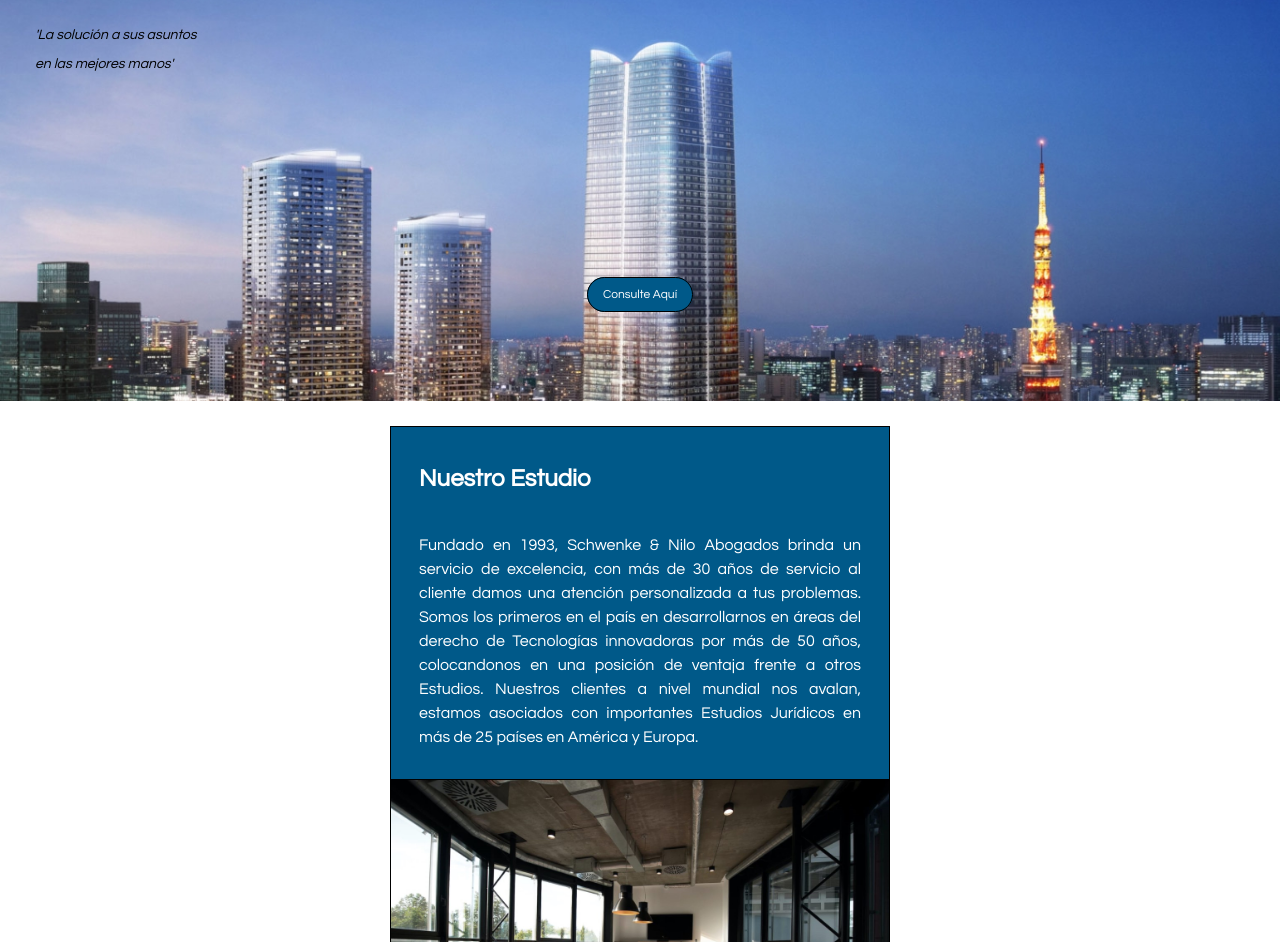
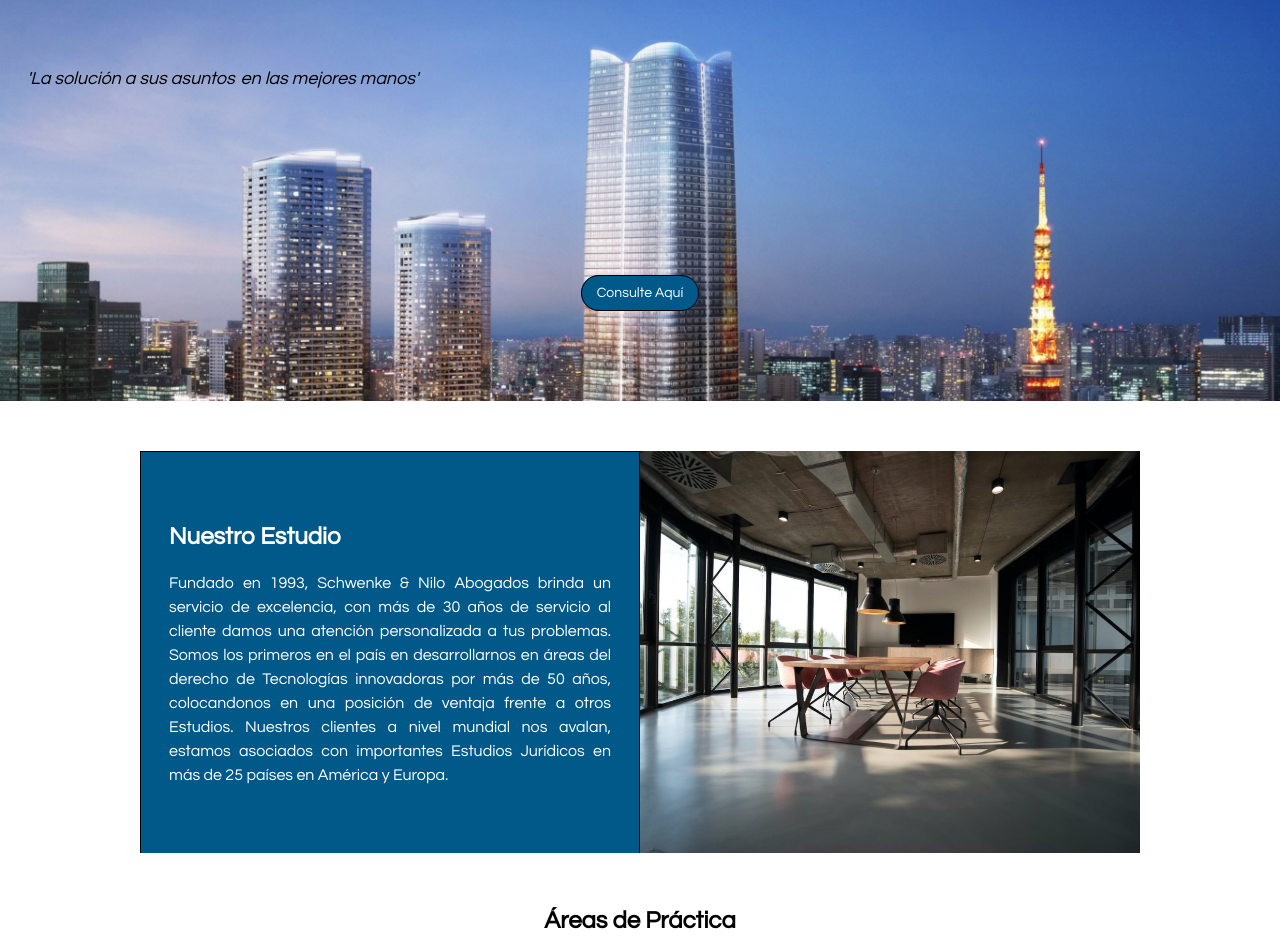
Before and after one commit to cristobalhiza/SyN-Abogados, a plain HTML site: page index.html in a window 1280 px wide. Shown: the part 82-1024 px from the top of the page. Drawn offline with nearby package versions, Linux system fonts and the light colour scheme.

Commit message:
slogan media querie

```diff
--- a/index.html
+++ b/index.html
@@ -51,7 +51,7 @@
         <section>
             <article class="about-container">
                 <div class="about__text">
-                    <h2>Nuestro Estudio</h2>
+                    <h2 class="about__heading">Nuestro Estudio</h2>
                     <p>Fundado en 1993, Schwenke & Nilo Abogados brinda un servicio de excelencia, con más de 30 años de
                         servicio al cliente damos una atención personalizada a tus problemas. Somos los primeros en el
                         país en desarrollarnos en áreas del derecho de Tecnologías innovadoras por más de 50 años,
@@ -76,12 +76,12 @@
         <h2 class="services-heading">Áreas de Práctica</h2>
         <section class="services">
             <article class="services-article">
-                <div class="services-article__img-container">
-                    <img src="./img/services/tributario-m.png" alt="Imgagen D° tributario"
+                <div class=" services-article__img-container">
+                    <img src="./img/services/derecho-ambiental-m1.jpg" alt="Imagen D° Ambiental"
                         class="services-article__img">
                 </div>
                 <div class="services-article__card">
-                    <h3 class="services-article__heading">Derecho de Tributario</h3>
+                    <h3 class="services-article__heading">Derecho Ambiental y Desarrollo Sostenible</h3>
                     <p class="services-article__text">*DESCRIPCIÓN DE LAS LABORES DEL ESTUDIO EN EL ÁREA Lorem ipsum,
                         dolor
                         sit amet consectetur adipisicing elit. Nisi fugiat officia, aliquid eligendi quidem mollitia
@@ -143,13 +143,13 @@
                         omnis laborum ut excepturi</p>
                 </div>
             </article>
-            <article class="services-article services-article--mobile2"">
-                <div class=" services-article__img-container">
-                <img src="./img/services/derecho-ambiental-m1.jpg" alt="Imagen D° Ambiental"
-                    class="services-article__img">
+            <article class="services-article services-article--mobile2">
+                <div class="services-article__img-container">
+                    <img src="./img/services/tributario-m.png" alt="Imgagen D° tributario"
+                        class="services-article__img">
                 </div>
                 <div class="services-article__card">
-                    <h3 class="services-article__heading">Derecho Ambiental y Desarrollo Sostenible</h3>
+                    <h3 class="services-article__heading">Derecho de Tributario</h3>
                     <p class="services-article__text">*DESCRIPCIÓN DE LAS LABORES DEL ESTUDIO EN EL ÁREA Lorem ipsum,
                         dolor
                         sit amet consectetur adipisicing elit. Nisi fugiat officia, aliquid eligendi quidem mollitia
--- a/style.css
+++ b/style.css
@@ -1,4 +1,6 @@
 * {
+    margin: 0;
+    padding: 0;
     box-sizing: border-box;
 }
 
@@ -8,10 +10,6 @@ html {
     line-height: 1.15;
 }
 
-body {
-    margin: 0;
-    padding: 0;
-}
 
 :root {
     --color-principal: #005989;
@@ -28,7 +26,7 @@ a {
 /* HEADER */
 .header {
     /* display: grid; */
-        /* grid-template-columns: 1fr 1fr 1fr;
+    /* grid-template-columns: 1fr 1fr 1fr;
     grid-template-areas: "logo centro derecha"; */
     display: flex;
     border-bottom: var(--color-principal) solid 1px;
@@ -62,6 +60,7 @@ a {
     align-self: center;
     justify-self: right;
     border-radius: 15px;
+    padding-left: 1rem;
 }
 
 .menu-icon {
@@ -104,9 +103,7 @@ a {
 .slogan {
     color: black;
     font-weight: 600;
-    font-size: 1.4rem;
-    border-radius: 5px;
-    padding: 2px;
+    font-size: var(--size-texto);
     align-self: flex-start;
     margin-left: 2.5rem;
     font-style: italic;
@@ -123,9 +120,7 @@ a {
 }
 
 .hero__heading {
-    font-weight: 200;
     display: none;
-    margin-top: 25%;
 }
 
 .hero__cta {
@@ -133,14 +128,14 @@ a {
 }
 
 .hero__cta-link {
-    height: 66px;
+    height: 6.6rem;
     padding: 10px 15px 10px 15px;
     background-color: var(--color-principal);
     color: var(--color-secundario);
     border: black solid 1px;
     border-radius: 20px;
     font-weight: 400;
-    font-size: 1.2rem;
+    font-size: 1.4rem;
 }
 
 /* SECCIÓN NOSOTROS */
@@ -150,6 +145,7 @@ a {
     grid-template-rows: 0.8fr 1fr;
     align-items: start;
     row-gap: 0;
+    max-height: 800px;
 }
 
 .about__text {
@@ -170,9 +166,14 @@ a {
     font-size: var(--size-texto);
 }
 
+.about__heading {
+    margin-bottom: 1.6rem;
+}
+
 .about__img-container {
     margin: 0 auto 25px auto;
     max-width: 500px;
+    height: fit-content;
     /* display: flex;
     align-items: center; */
 
@@ -181,10 +182,6 @@ a {
 .about__img {
     object-fit: cover;
     max-width: 100%;
-    border: solid black 1px;
-    /* border-width: 1px 1px 1px 1px;
-    border-style: solid;
-    border-color: black; */
 }
 
 /* TESTIMONIAL */
@@ -200,12 +197,11 @@ a {
     align-items: center;
     justify-content: space-between; */
     max-width: 1280px;
-    margin: 0 auto 50px;
+    margin: 0 25px 50px;
     display: grid;
-    gap: 1.6rem;
-    grid-template-areas: "heading";
     justify-items: center;
     row-gap: 5rem;
+    column-gap: 2.5rem;
 }
 
 .services-heading {
@@ -239,23 +235,27 @@ a {
     display: flex;
     flex-direction: column;
     justify-content: center;
-    border: black solid 1px;
     column-gap: 0;
 }
 
 .services-article__img {
     object-fit: cover;
     max-width: 100%;
+    /* border-width: 1px 1px 0 1px;
+    border-style: solid;
+    border-color: black;; */
 }
 
 .services-article__heading {
     font-size: var(--size-encabezado);
     text-align: center;
+    margin-bottom: 1.6rem;
 }
 
 .services-article__text {
     font-size: var(--size-texto);
     text-align: center;
+    padding: 1.6rem;
 }
 
 .services-article--mobile1,
@@ -286,9 +286,43 @@ a {
     }
 }
 
+@media (min-width: 1000px) {
+    .about-container {
+        display: flex;
+        align-items: start;
+        margin: 5rem;
+    }
+
+    .about__text {
+        margin: 0 0 0 auto;
+        height: 402px;
+    }
+
+    .about__img-container {
+        margin: 0 auto 0 0;
+    }
+
+    .about__img {
+        height: 402px;
+    }
+
+    .slogan {
+        display: flex;
+        margin-top: 8rem;
+    }
+
+    .slogan__text {
+        margin-left: .2rem;
+        padding: 0;
+        font-size: 1.8rem;
+    }
+
+}
+
 @media (min-width: 1200px) {
     .services {
         grid-template-columns: repeat(3, 1fr);
+        margin: 0 auto 50px;
     }
 
     .services-article--mobile1,
```
